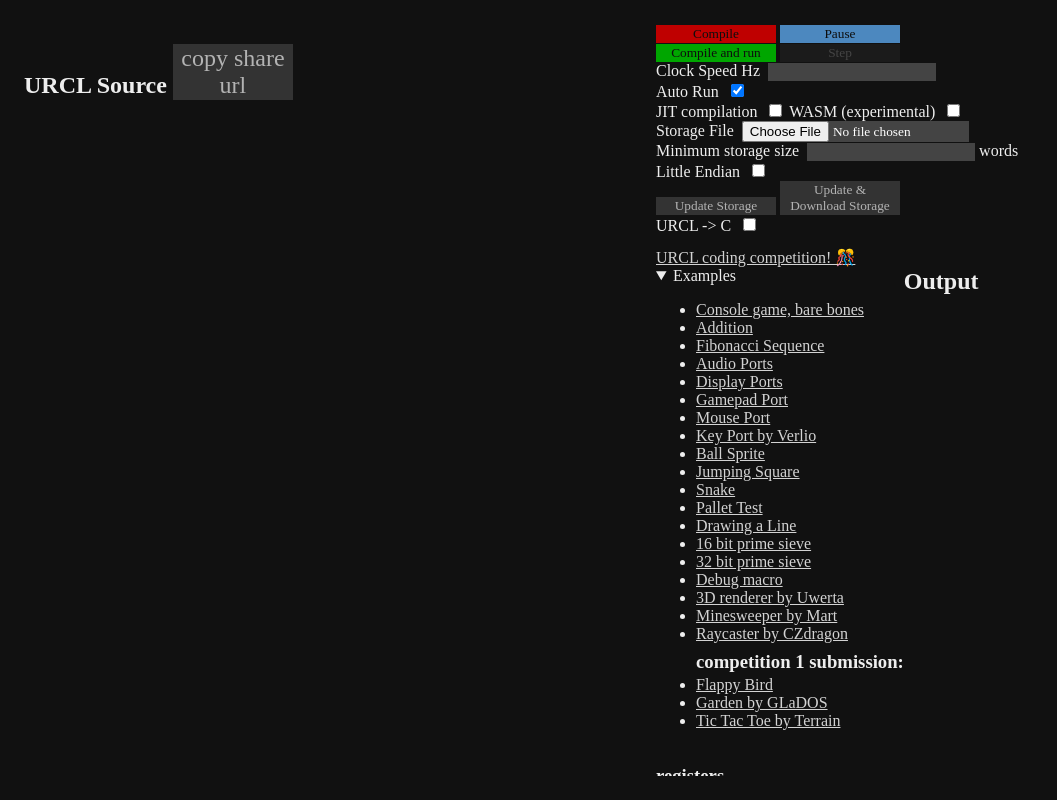
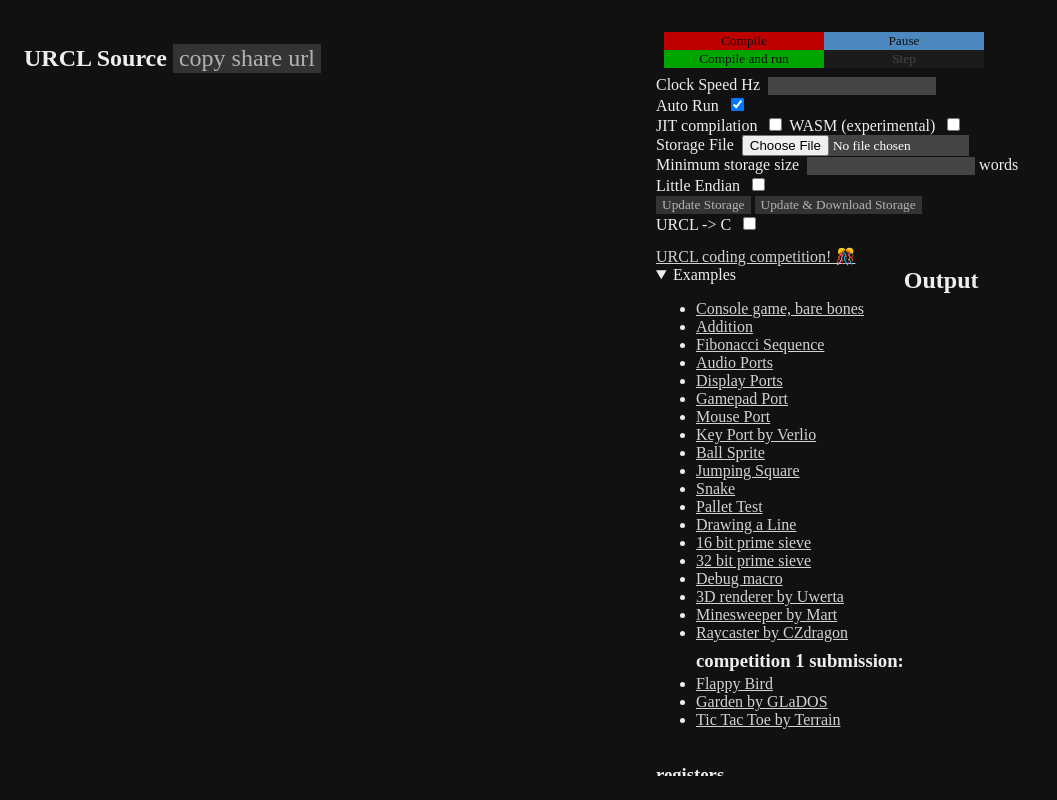
Before and after one commit to BramOtte/urcl-explorer, a website: page old.html in a window 1280 px wide. Shown: the whole page, without its empty margins (0-1057 px from the left). Drawn offline with Linux system fonts and the light colour scheme.

Commit message:
make run buttons sticky

```diff
--- a/old.css
+++ b/old.css
@@ -89,7 +89,6 @@ button {
   background: #444;
   color: #EEE;
   font-family: unscii;
-  width: 20%;
   border: 0px;
   filter: brightness(75%);
 }
--- a/old.html
+++ b/old.html
@@ -21,11 +21,13 @@
             <editor-window id="urcl-source"></editor-window>
         </div>
         <div>
+            <div style="display: grid; grid-template-columns: 10rem 10rem; position: sticky; top: 0px; width: fit-content; padding: 0.5rem; background-color: #111; z-index: 10;">
+                <button id="compile-and-reset-button">Compile</button>
+                <button id="pause-button">Pause</button>
+                <button id="compile-and-run-button">Compile and run</button>
+                <button id=step-button disabled>Step</button>
+            </div>
             <div>
-                <button id="compile-and-reset-button">Compile</button>
-                <button id="pause-button">Pause</button><br>
-                <button id="compile-and-run-button">Compile and run</button>
-                <button id=step-button disabled>Step</button><br>
                 <span style="padding-right: 0.5em;">Clock Speed Hz</span><input type="number" id="clock-speed-input"> <output id="clock-speed-output"></output><br>
                 <span style="padding-right: 0.5em;">Auto Run</span><input type="checkbox" id="auto-run-input" checked> <br>
                 <span style="padding-right: 0.5em;">JIT compilation</span><input type="checkbox" id="jit-box">
```
